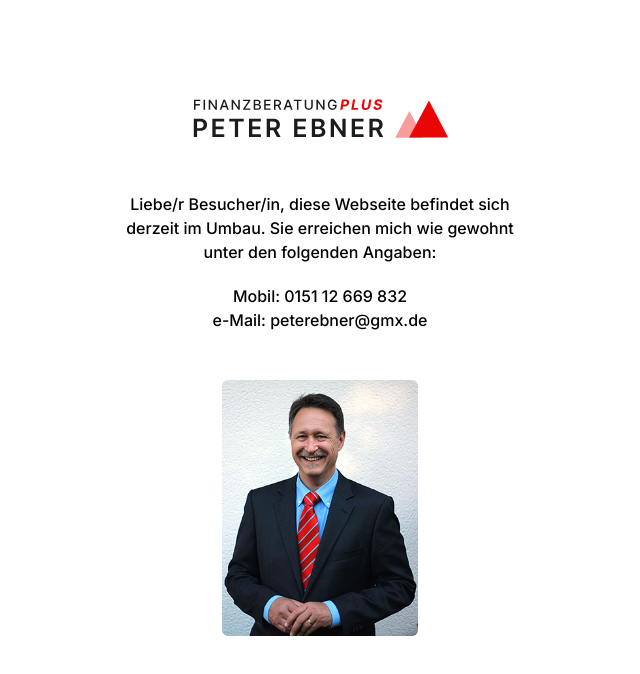
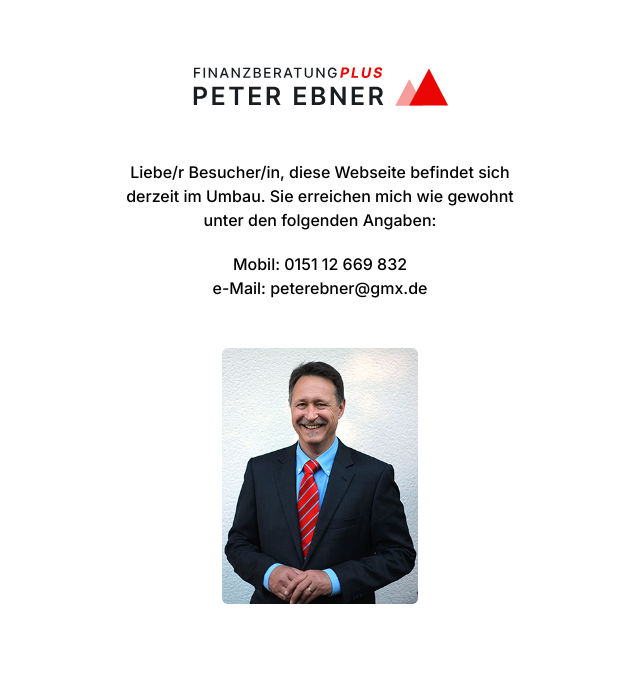
Before and after one commit to dvdptr/website-peplus, a Nuxt app: page / in a window 1280 px wide. Shown: the top 674 px of the page, without its empty margins (320-960 px from the left). Built offline with nearby package versions, Linux system fonts and the light colour scheme.

Commit message:
layout fix

```diff
--- a/components/Construction.vue
+++ b/components/Construction.vue
@@ -1,5 +1,5 @@
 <template>
-  <div class="spacing border-x border-gray-400 pb-8 pt-8">
+  <div class="spacing border-x border-gray-400 pb-8">
     <!-- <p class="text-sm text-right pb-4">Sie haben Fragen?</p> -->
     <div class="mx-auto items-center">
       <div class="pt-16 mx-auto items-center">
```
